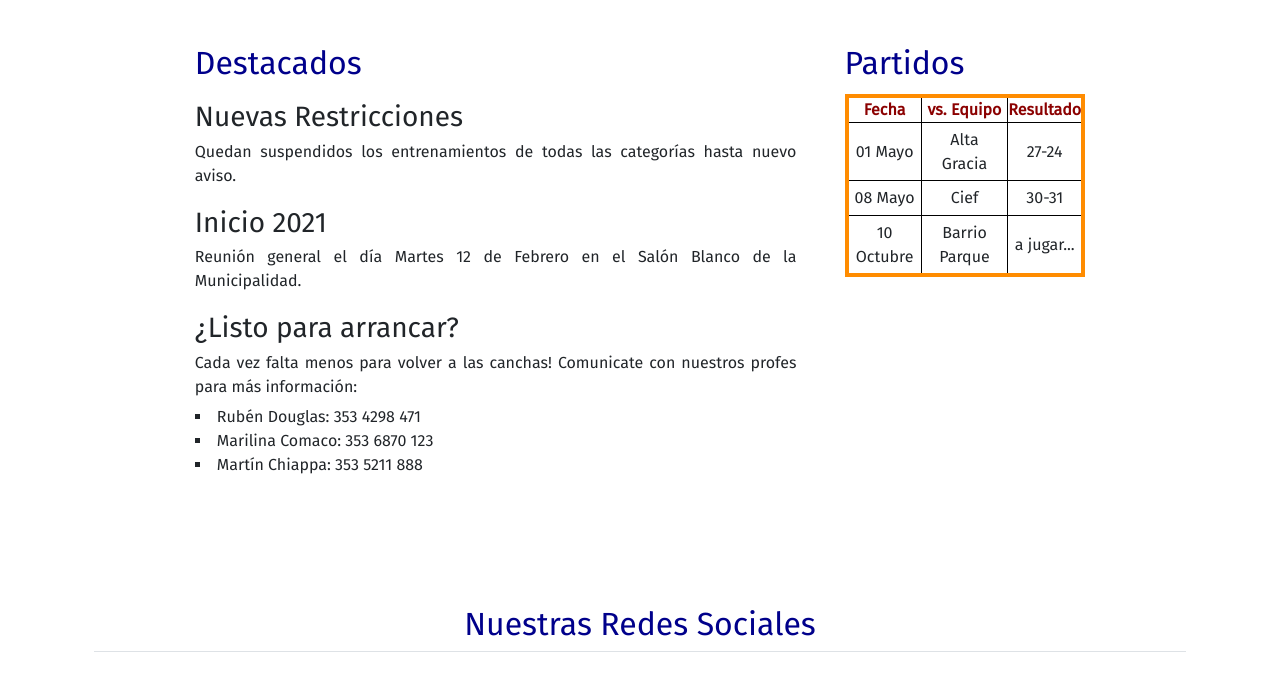
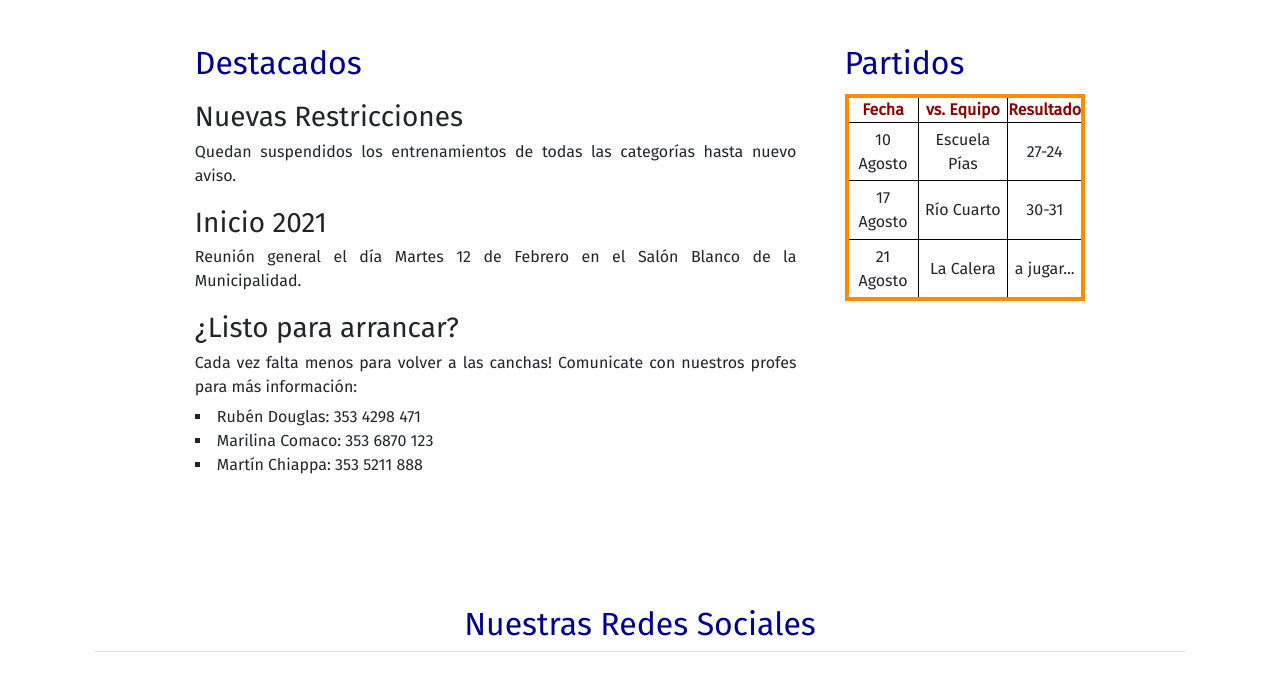
Before and after one commit to MrMoree/vm-handball-4taEntrega, a website: page index.html in a window 1280 px wide. Shown: the part 1040-1718 px from the top of the page. Drawn offline with nearby package versions, Linux system fonts and the light colour scheme.

Commit message:
Partidos actualizados al dia 17 agosto 2021

```diff
--- a/index.html
+++ b/index.html
@@ -99,20 +99,20 @@
                     </tr>
 
                     <tr>
-                        <td>01 Mayo</td>
-                        <td>Alta Gracia</td>
+                        <td>10 Agosto</td>
+                        <td>Escuela Pías</td>
                         <td>27-24</td>
                     </tr>
 
                     <tr>
-                        <td>08 Mayo</td>
-                        <td>Cief</td>
+                        <td>17 Agosto</td>
+                        <td>Río Cuarto</td>
                         <td>30-31</td>
                     </tr>
 
                     <tr>
-                        <td>10 Octubre</td>
-                        <td>Barrio Parque</td>
+                        <td>21 Agosto</td>
+                        <td>La Calera</td>
                         <td>a jugar...</td>
                     </tr>
                 </table>
```
